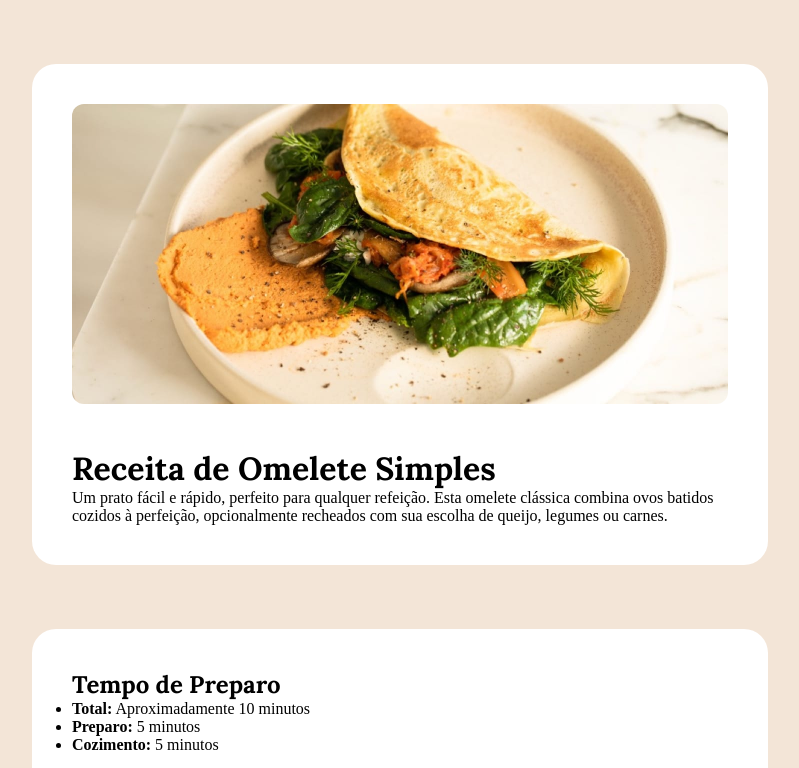
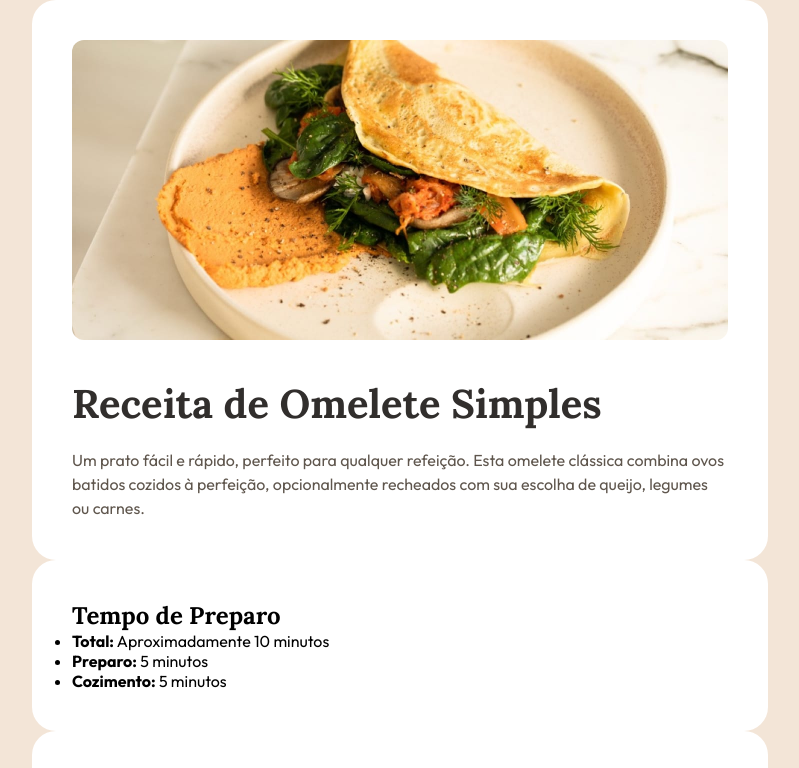
Before and after one commit to LuisOtavio12TC/TRABALHO-NOVO12TC, a plain HTML site: page index.html in a window 1280 px wide. Shown: the top 768 px of the page, without its empty margins (240-1039 px from the left). Drawn offline with Linux system fonts and the light colour scheme.

Commit message:
quarto commit do css

```diff
--- a/style.css
+++ b/style.css
@@ -12,9 +12,9 @@ body{
 
 body > div {
     background-color:#fff;
+
     max-width: 736px;
     margin-inline: auto;
-    margin-block: 64px;
     padding: 40px;
     border-radius: 24px;
 }
@@ -28,3 +28,19 @@ div img {
 h1, h2 {
     font-family: 'Lora',serif;
 }
+
+h1{
+    font-size: 40px;
+    color: #312e2c;
+    line-height: 100%;
+    margin-bottom: 24px;
+}
+
+p, li, th, td {
+    font-family:'Outfit',sans-serif ;
+}
+
+p{
+    color: #5f564d;
+    line-height: 150% ;
+}
```
Also changed, not shown: index.html (+0 -4 lines).
